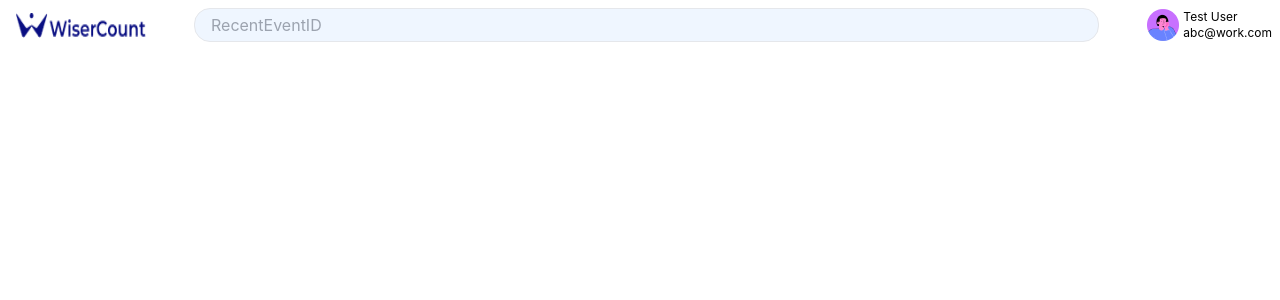
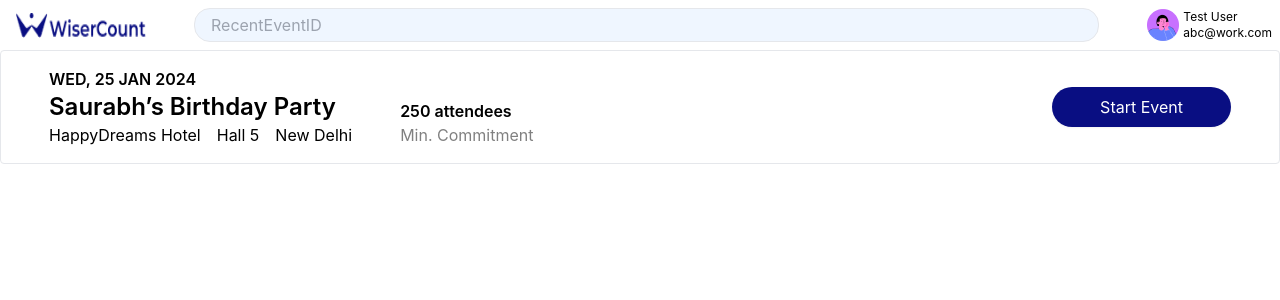
Before and after one commit to raghavawasthi24/WiserEventStack, a React (Vite) app: page /home in a window 1280 px wide. Shown: the top 300 px of the page. Built offline with nearby package versions, Linux system fonts and the light colour scheme.

Commit message:
[home]:added section for event detailing

```diff
--- a/src/pages/Home/Home.jsx
+++ b/src/pages/Home/Home.jsx
@@ -1,10 +1,12 @@
 import React from 'react'
 import Navbar from './components/Navbar'
+import EventDetails from './components/EventDetails'
 
 export default function Home() {
   return (
     <div>
       <Navbar/>
+      <EventDetails/>
     </div>
   )
 }
--- a/src/pages/Home/components/EventDetails.jsx
+++ b/src/pages/Home/components/EventDetails.jsx
@@ -0,0 +1,28 @@
+import React from 'react'
+
+export default function EventDetails() {
+  return (
+    <div className="flex flex-col gap-4 md:flex-row justify-between items-center px-12 py-4 border rounded">
+      <div className="flex flex-col">
+        <p className='font-semibold'>WED, 25 JAN 2024</p>
+        <div className='flex items-end gap-12'>
+          <div>
+            <p className='font-semibold text-2xl'>Saurabh’s Birthday Party</p>
+            <div className='flex gap-4'>
+              <p>HappyDreams Hotel</p>
+              <p>Hall 5</p>
+              <p>New Delhi</p>
+            </div>
+          </div>
+          <div>
+            <p className='font-semibold'>250 attendees</p>
+            <p className='text-muted'>Min. Commitment</p>
+          </div>
+        </div>
+      </div>
+      <div>
+        <button className='bg-primary rounded-full text-white px-12 py-2 shadow-sm'>Start Event</button>
+      </div>
+    </div>
+  );
+}
```
